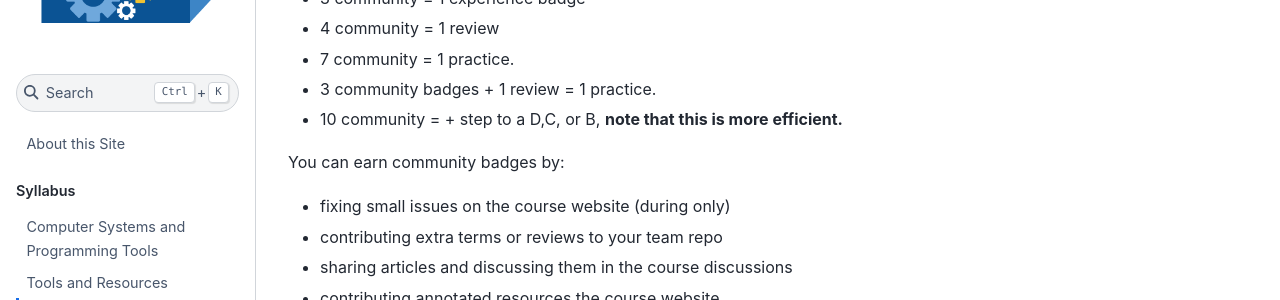
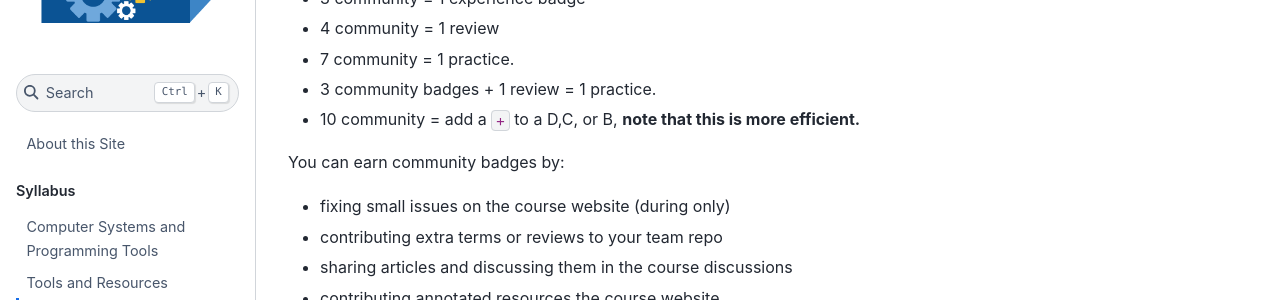
Before and after one commit to introcompsys/spring2023, a Jupyter Book: the page built from syllabus/grading.md, in a window 1280 px wide and 900 px high, scrolled down 8099 px. Shown: the part 151-451 px from the top of the window. Built offline with Jupyter Book 1.0.4 settings and Sphinx 7.4.7 and the Sphinx Book theme 1.1.4, drawn with Linux system fonts in a browser that asks for light colours.

Commit message:
Update syllabus/grading.md

```diff
--- a/syllabus/grading.md
+++ b/syllabus/grading.md
@@ -295,7 +295,7 @@ Community Badge values:
 - 4 community = 1 review
 - 7 community = 1 practice.
 - 3 community badges + 1 review = 1 practice.
-- 10 community =  + step to a D,C, or B, **note that this is more efficient.**
+- 10 community = add a  `+` to a D,C, or B, **note that this is more efficient.**
 
 
 You can earn community badges by:
```
